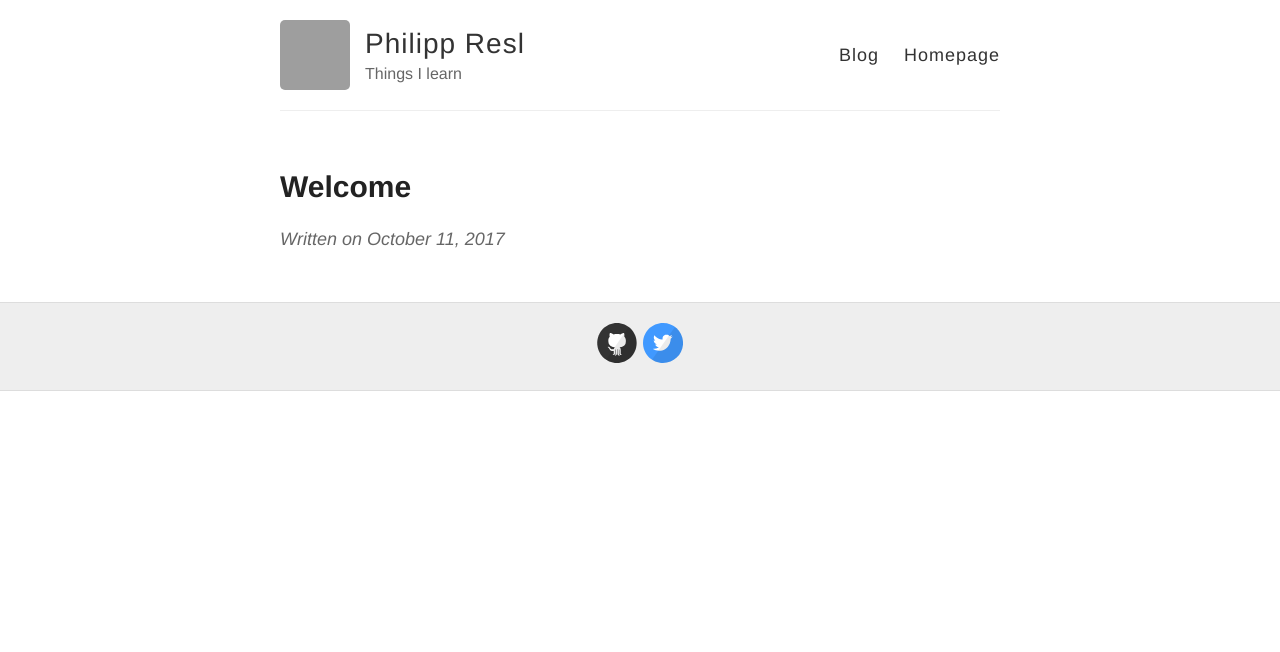
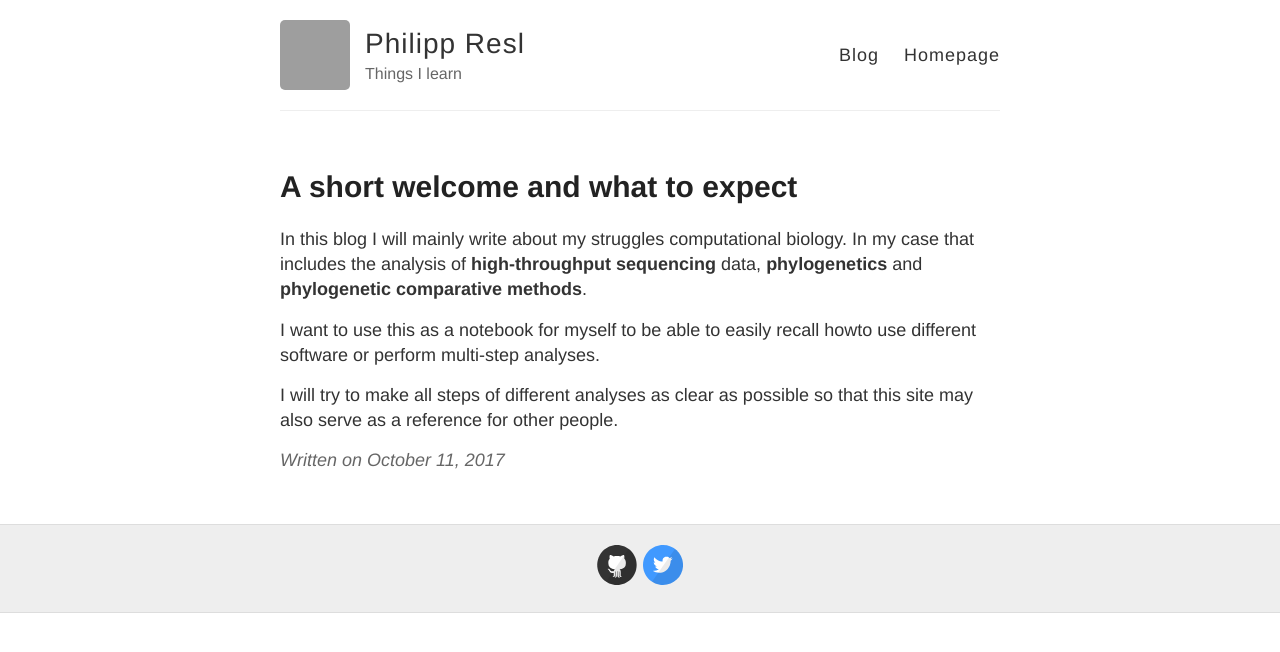
Before and after one commit to reslp/blog, a Jekyll site: the page built from _posts/2017-10-11-Hello-World.md, in a window 1280 px wide. Shown: the top 652 px of the page. Built offline with Jekyll 4.4.1, drawn with Linux system fonts in a browser that asks for light colours; grey boxes are pictures that could not be loaded.

Commit message:
welcome message

```diff
--- a/_posts/2017-10-11-Hello-World.md
+++ b/_posts/2017-10-11-Hello-World.md
@@ -1,4 +1,10 @@
 ---
 layout: post
-title: Welcome
+title: A short welcome and what to expect
 ---
+
+In this blog I will mainly write about my struggles computational biology. In my case that includes the analysis of **high-throughput sequencing** data, **phylogenetics** and **phylogenetic comparative methods**.
+
+I want to use this as a notebook for myself to be able to easily recall howto use different software or perform multi-step analyses.
+
+I will try to make all steps of different analyses as clear as possible so that this site may also serve as a reference for other people.
```
Also changed, not shown: _posts/2017-10-11-test.md (deleted, +0 -4 lines).
